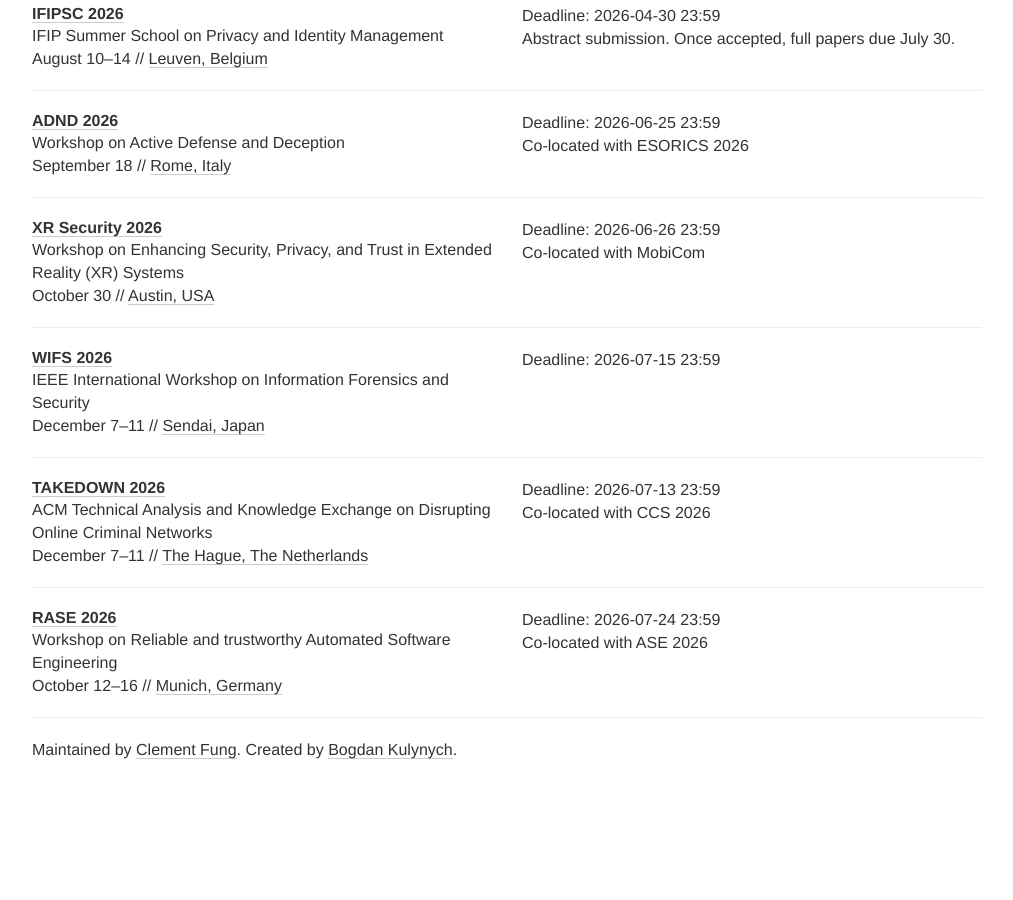
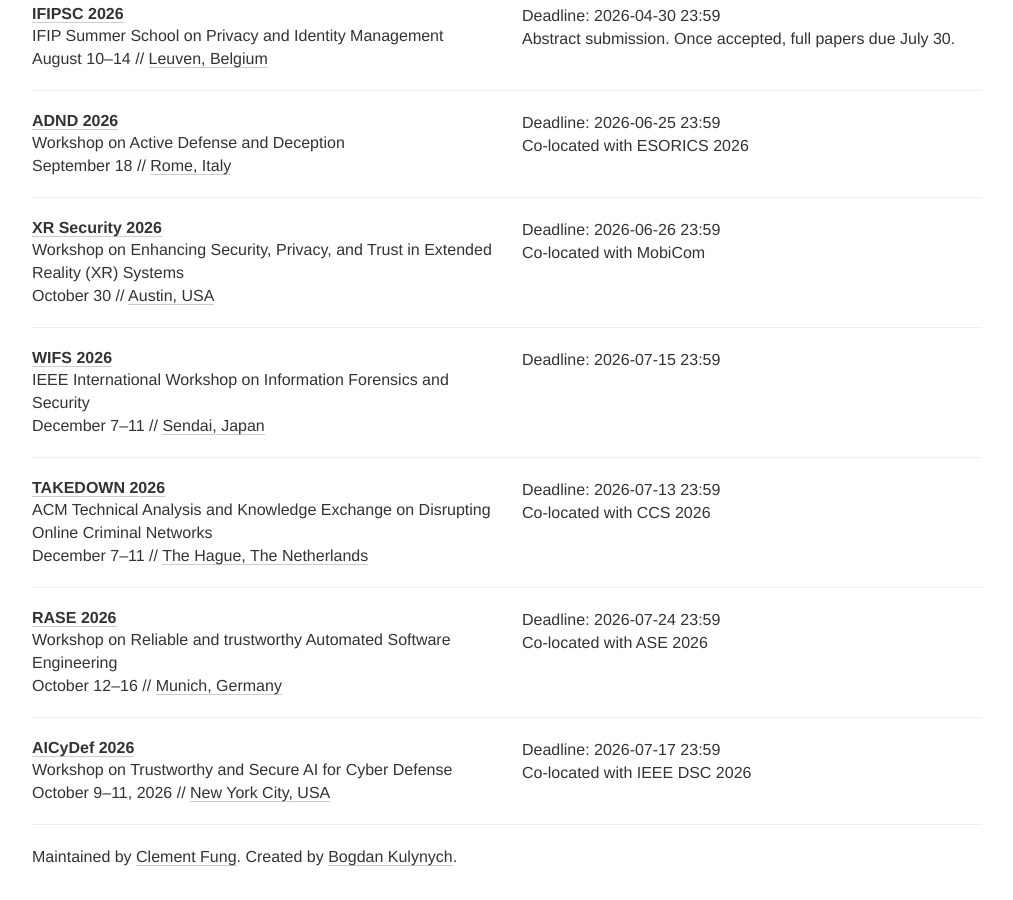
Before and after one commit to sec-deadlines/sec-deadlines.github.io, a Jekyll site: the page built from index.html, in a window 1280 px wide and 900 px high, scrolled down 29325 px. Shown: the whole window, without its empty margins (133-1146 px from the left). Built offline with Jekyll 4.4.1, drawn with Linux system fonts in a browser that asks for light colours; nearby versions of some CDN libraries; comment, search, counter and statistics services are not loaded; before the commit the page ends 30118 px from its top, so only the background shows below that.

Commit message:
Update conferences.yml
Add AICyDef 2026 workshop

```diff
--- a/_data/conferences.yml
+++ b/_data/conferences.yml
@@ -2091,3 +2091,13 @@
   date: October 12-16
   place: Munich, Germany
   tags: [SEC, SHOP, OTHERS]
+
+- name: AICyDef
+  description: Workshop on Trustworthy and Secure AI for Cyber Defense
+  comment: Co-located with IEEE DSC 2026
+  year: 2026
+  link: https://attend.ieee.org/dsc-2025/dsc-2026/workshop/
+  deadline: ["2026-07-17 23:59"]
+  date: October 9-11, 2026
+  place: New York City, USA
+  tags: [SEC, SHOP, OTHERS]
```
